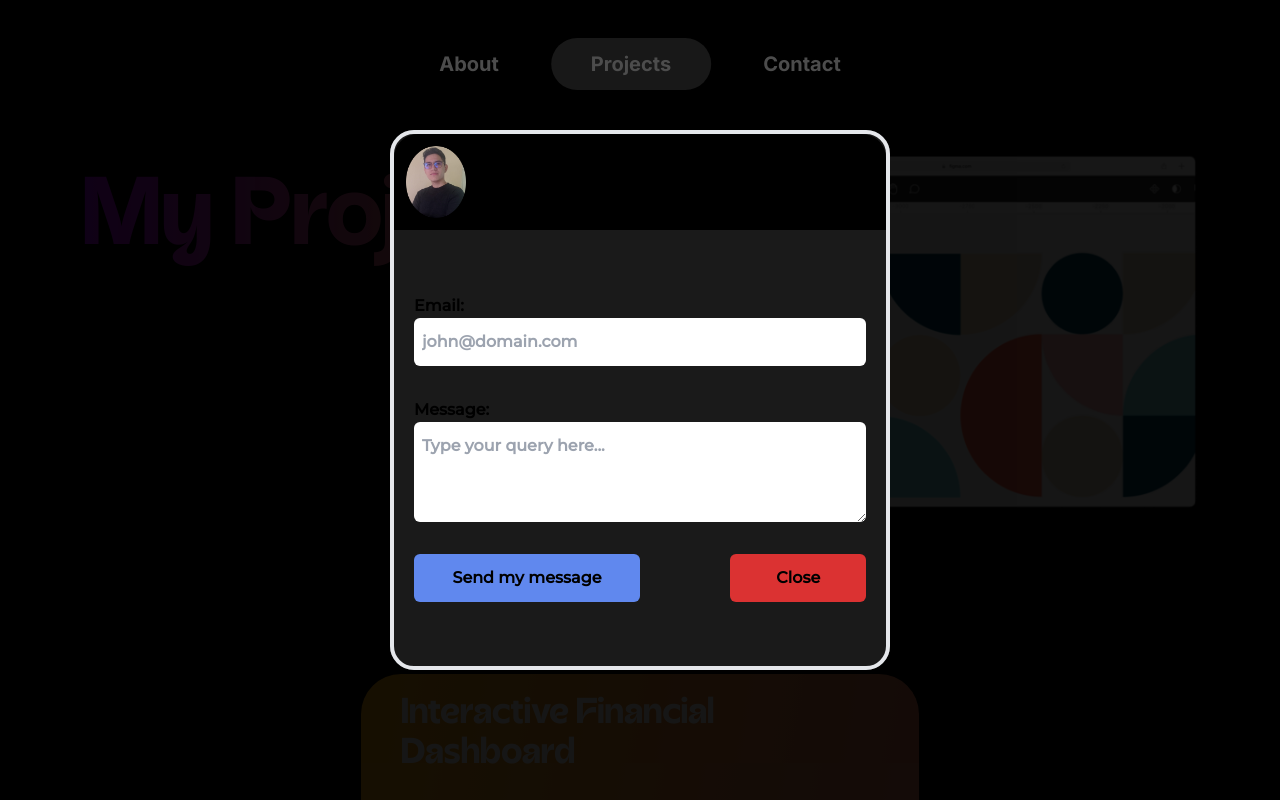
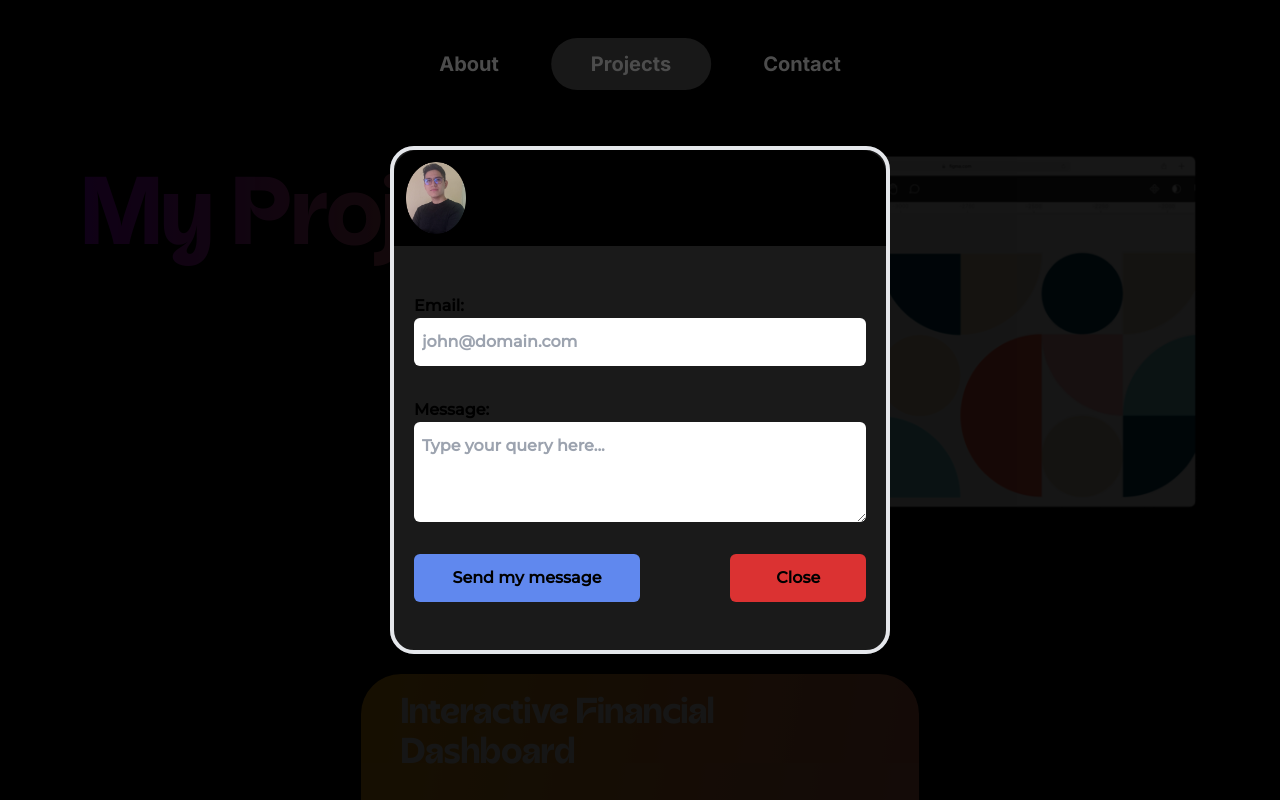
Before and after one commit to leiberbertel/new_web_portfolio, a Next.js app: page /projects in a window 1280 px wide. Both pictures are taken after a click on the button "Contact". Shown: the top 800 px of the page. Built offline with nearby package versions, Linux system fonts and the light colour scheme.

Commit message:
fix: decreases top and bottom spacing

```diff
--- a/src/components/Contact.tsx
+++ b/src/components/Contact.tsx
@@ -61,7 +61,7 @@ function Contact() {
             <h2 className="acorn-bold text-xl">Ask me a question.</h2>
           </div>
         </div>
-        <div className="flex flex-col gap-8 py-16 w-full px-5">
+        <div className="flex flex-col gap-8 py-12 w-full px-5">
           <label className="flex flex-col montserrat font-bold">
             Email:{" "}
             <input
@@ -118,7 +118,7 @@ function Contact() {
             <h2 className="acorn-bold text-xl">Ask me a question.</h2>
           </div>
         </div>
-        <div className="flex flex-col gap-8 py-16 w-full px-5">
+        <div className="flex flex-col gap-8 py-12 w-full px-5">
           <label className="flex flex-col montserrat font-bold">
             Email:{" "}
             <input
```
